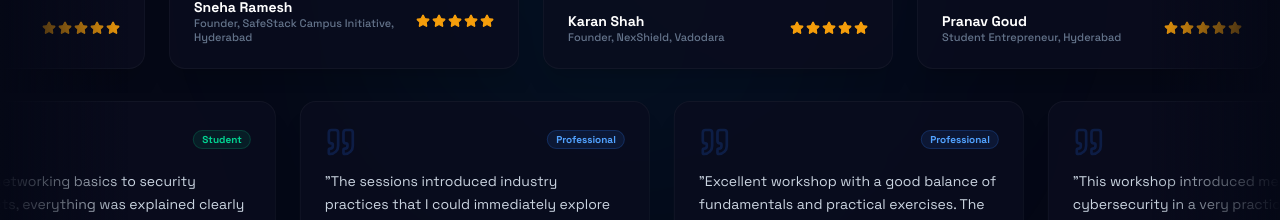
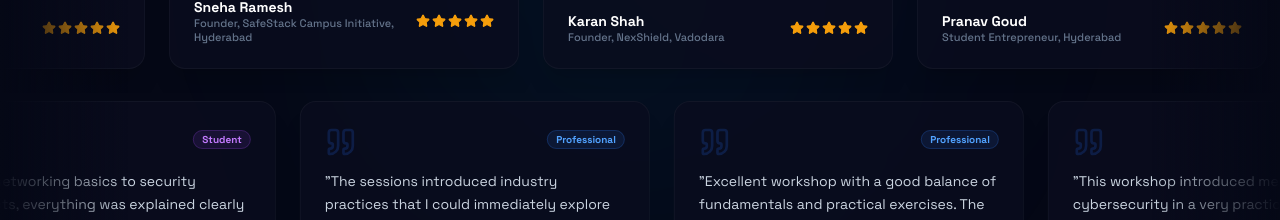
Before and after one commit to sanjeevchikkam/cyfo-tech-connect, a Next.js app: page / in a window 1280 px wide. Shown: the part 4480-4700 px from the top of the page. Built offline with nearby package versions, Linux system fonts and the light colour scheme; no server answers.

Commit message:
testimonials section

```diff
--- a/components/TestimonialsSection.tsx
+++ b/components/TestimonialsSection.tsx
@@ -166,7 +166,7 @@ export default function TestimonialsSection() {
               {/* Category indicator pill */}
               <div className="absolute top-6 right-6">
                 <span className={`text-[10px] font-bold px-2 py-0.5 rounded-full border ${
-                  item.category === 'Founder'
+                  item.category === 'Student'
                     ? 'bg-purple-500/10 text-purple-400 border-purple-500/20'
                     : item.category === 'Professional'
                     ? 'bg-blue-500/10 text-blue-400 border-blue-500/20'
@@ -218,7 +218,7 @@ export default function TestimonialsSection() {
               {/* Category indicator pill */}
               <div className="absolute top-6 right-6">
                 <span className={`text-[10px] font-bold px-2 py-0.5 rounded-full border ${
-                  item.category === 'Founder'
+                  item.category === 'Student'
                     ? 'bg-purple-500/10 text-purple-400 border-purple-500/20'
                     : item.category === 'Professional'
                     ? 'bg-blue-500/10 text-blue-400 border-blue-500/20'
```
